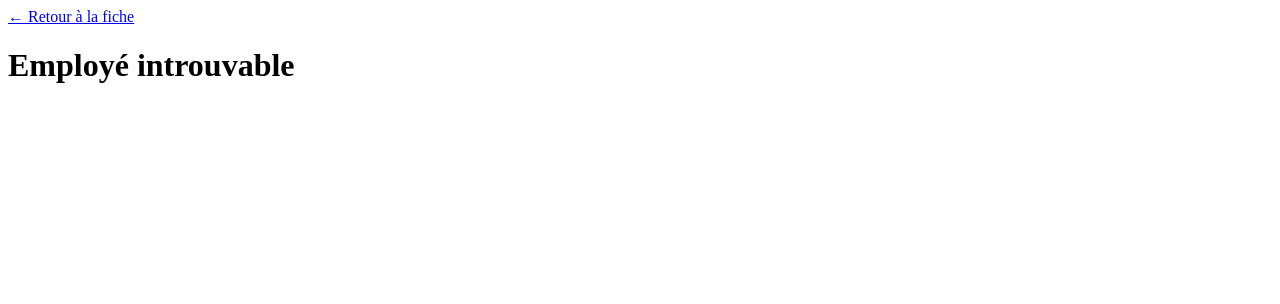
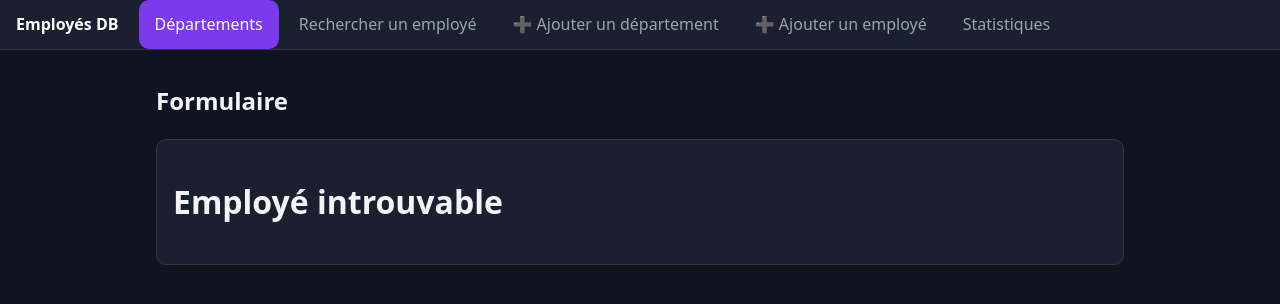
Before and after one commit to JedidiaRakotomalala/SRC-TP-REAL, a PHP site: page /pages/change_dept.php in a window 1280 px wide. Shown: the top 304 px of the page. Run offline with PHP 8.4, Linux system fonts and the light colour scheme; data that the repository does not hold is empty; some libraries are stand-ins or nearby versions.

Commit message:
update change_dept

```diff
--- a/src-tp-real/pages/change_dept.php
+++ b/src-tp-real/pages/change_dept.php
@@ -32,41 +32,62 @@
 <html>
     <head>
         <title>Changer de département</title>
+        <link rel="stylesheet" href="../design/theme-dark/style.css">
     </head>
     <body>
-    <p><a href="fiche.php?emp_no=<?= urlencode($emp_no) ?>">&larr; Retour à la fiche</a></p>
 
+
+        <nav class="navbar">
+            <ul>
+                <li class="brand">Employés DB</li>
+                <li><a href="index.php" class="active">Départements</a></li>
+                <li><a href="search.php">Rechercher un employé</a></li>
+                <li><a href="dept_form.php">➕ Ajouter un département</a></li>
+                <li><a href="emp_form.php">➕ Ajouter un employé</a></li>
+                <li><a href="stats.php">Statistiques</a></li>
+            </ul>
+        </nav>
+
+
+    <div class="container">
+        <h2 class="mt">Formulaire</h2>
+        <div class="card">
             <?php if (!$employee) { ?>
                 <h1>Employé introuvable</h1>
             <?php } else { ?>
                 <h1>Changer le département de <?= $employee['first_name'] ?> <?= $employee['last_name'] ?></h1>
-
                 <?php if ($success) { ?>
                     <p style="color:green;">Changement effectué.</p>
                 <?php } ?>
                 <?php if ($error !== '') { ?>
                     <p style="color:red;"><?= htmlspecialchars($error) ?></p>
                 <?php } ?>
-
                 <!-- b. Département actuel affiché en haut, avec sa date de début -->
                 <p>
                     <strong>Département actuel :</strong>
                     <?= $current ? $current['dept_name'] . ' (depuis le ' . $current['from_date'] . ')' : 'aucun' ?>
                 </p>
+                <form method="post" action="change_dept.php?emp_no=<?= urlencode($emp_no) ?>">
 
-        <form method="post" action="change_dept.php?emp_no=<?= urlencode($emp_no) ?>">
-            <p>
-                Nouveau département :
-                <select name="dept_no">
+                    <div class="form-group">
+                        <label for="dept_name">Nouveau département :</label>
+                        <input class="form-control" type="text" id="dept_name" name="dept_name">
+
+                        <div class="form-group">
+                        <select class="form-control" name="dept_no">
                             <option value="">— Choisir —</option>
                             <?php foreach ($departments as $d) { ?>
                             <option value="<?= $d['dept_no'] ?>"><?= $d['dept_name'] ?></option>
                             <?php } ?>
                         </select>
-            </p>
-            <p>Date de début : <input type="date" name="from_date"></p>
-            <p><input type="submit" value="Changer de département"></p>
+                    </div>
+                    <div class="form-group">
+                        <label for="from_date">Date de début :</label>
+                        <input class="form-control" type="date" id="from_date" name="from_date">
+                    </div>
+                    <p><input type="submit" class="btn" value="Changer de département"></p>
                 </form>
             <?php } ?>
+        </div>
     </body>
 </html>
```
Lines whose indentation alone changed are shown as unchanged.
